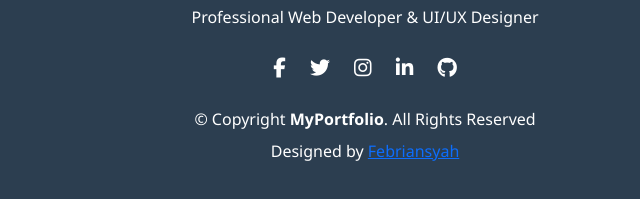
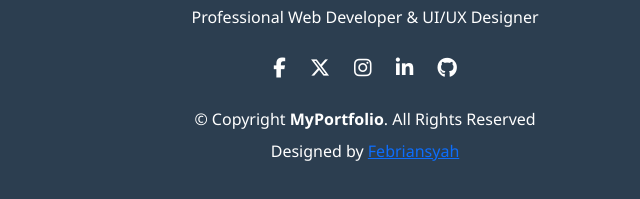
Before and after one commit to yunjacqwu/Web-Portfolio, a plain HTML site: page index.html in a window 1280 px wide. Shown: the part 3433-3632 px from the top of the page, 275-915 px from the left. Drawn offline with nearby package versions, Linux system fonts and the light colour scheme.

Commit message:
Perubahan logo twitter ke X

```diff
--- a/index.html
+++ b/index.html
@@ -490,7 +490,7 @@
             <p class="mb-4">Professional Web Developer & UI/UX Designer</p>
             <div class="social-icons mb-4">
                 <a href="#"><i class="fab fa-facebook-f"></i></a>
-                <a href="#"><i class="fab fa-twitter"></i></a>
+                <a href="#"><i class="fab fa-x-twitter"></i></a>
                 <a href="#"><i class="fab fa-instagram"></i></a>
                 <a href="#"><i class="fab fa-linkedin-in"></i></a>
                 <a href="#"><i class="fab fa-github"></i></a>
```
